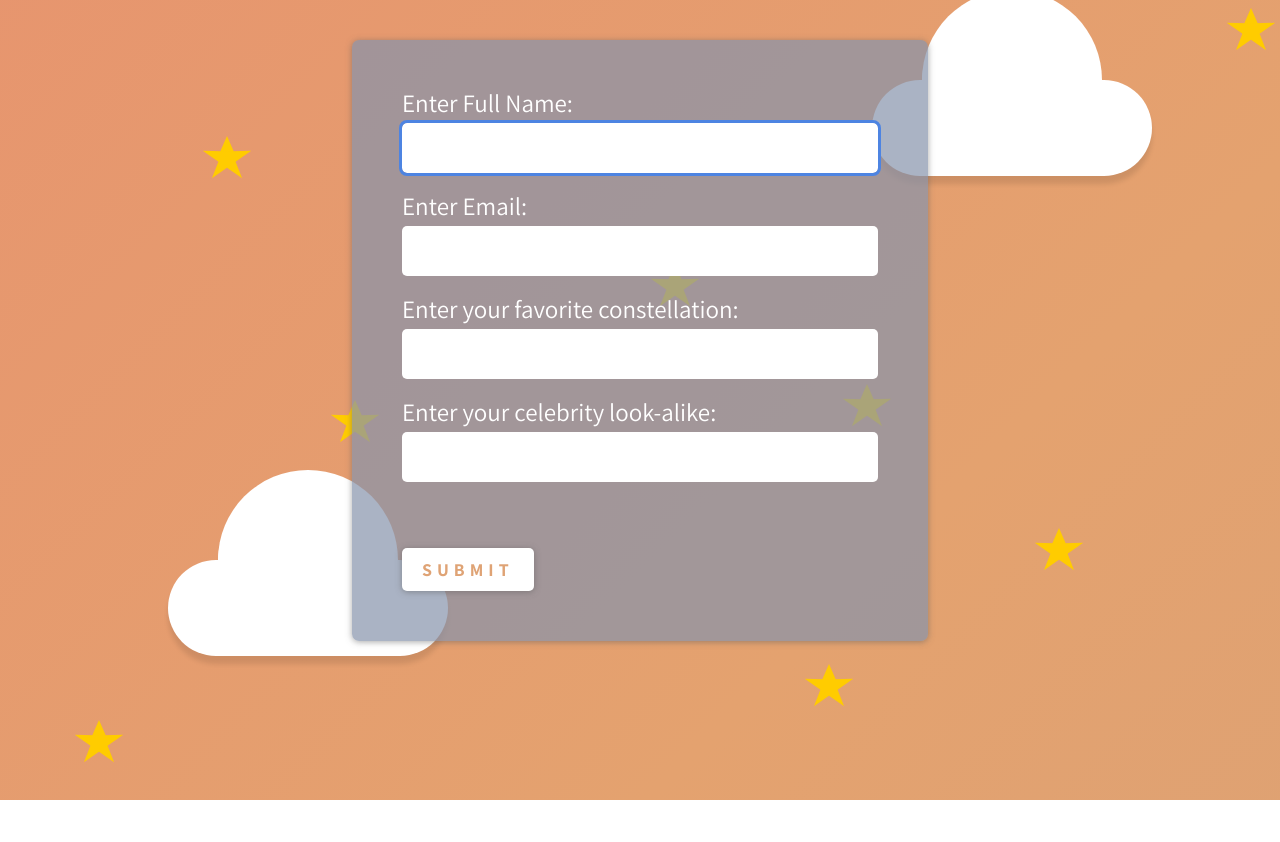
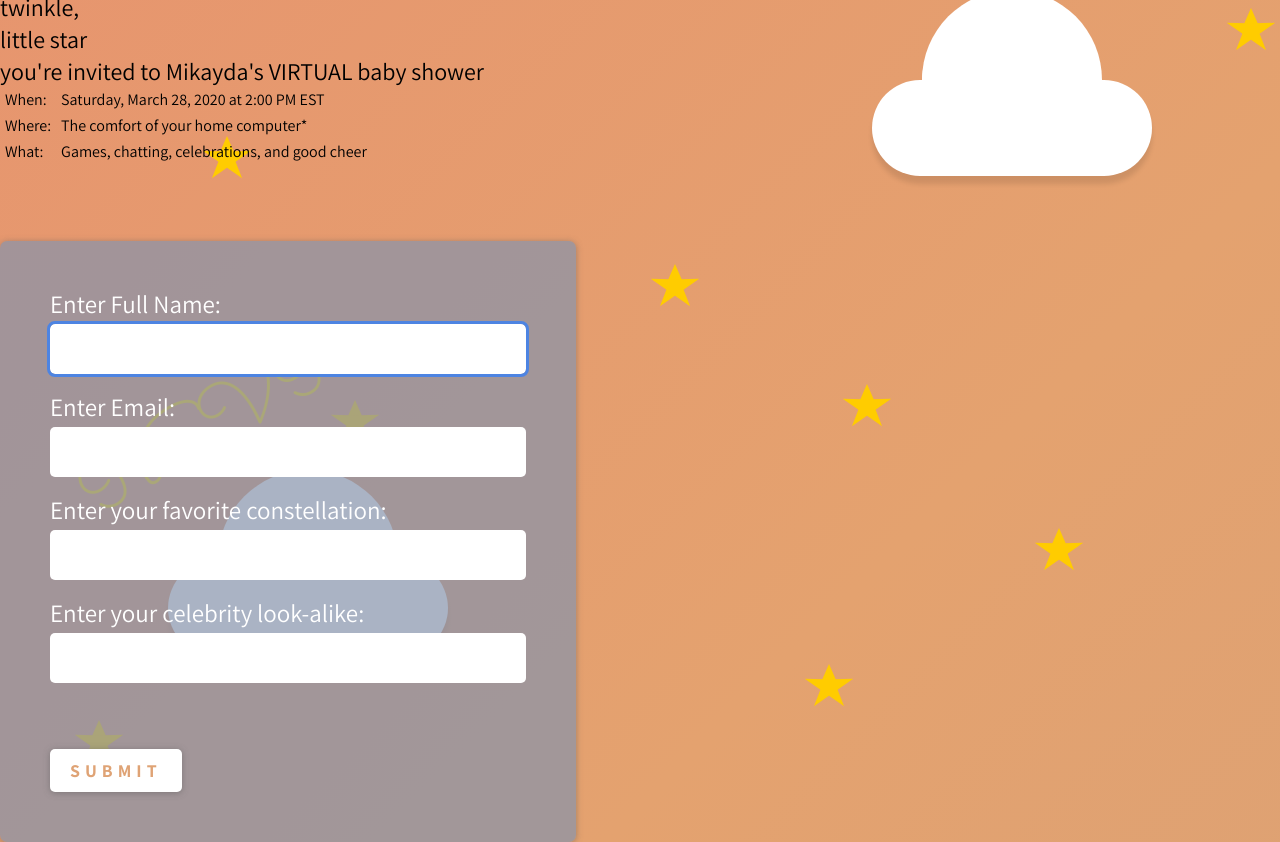
Before and after one commit to dallin-r-parker/babyshower-fe, a React (Create React App) app: page / in a window 1280 px wide. Before the commit the page ends 800 px from the top, so only its background shows below. Built offline with nearby package versions, Linux system fonts and the light colour scheme; no server answers.

Commit message:
fix type

```diff
--- a/public/index.html
+++ b/public/index.html
@@ -7,6 +7,7 @@
     <meta name="theme-color" content="#000000" />
     <meta name="description" content="Web site created using create-react-app" />
     <link href="https://fonts.googleapis.com/css?family=Assistant:400,700&display=swap" rel="stylesheet" />
+    <link href="https://fonts.googleapis.com/css?family=Sacramento&display=swap" rel="stylesheet" />
     <link rel="apple-touch-icon" href="%PUBLIC_URL%/logo192.png" />
     <!--
       manifest.json provides metadata used when your web app is installed on a
--- a/src/App.tsx
+++ b/src/App.tsx
@@ -3,11 +3,13 @@ import { Container } from './components/Container';
 import { Box } from './components/Box';
 import { Form } from './components/Form';
 import { Decorations } from './components/Decorations';
+import { Heading } from './components/Heading';
 
 const App: React.FC = (): JSX.Element => (
-  <Container flex h="100vh" w="100vw" jc="center">
+  <Container flex h="100vh" w="100vw" jc="center" fd="column">
     <Decorations />
-    <Container h="auto" w="auto" flex fd="column" z="2">
+    <Heading />
+    <Container jc="center" h="auto" w="auto" flex fd="column" z="2">
       <Box h="fit-content" w="45vw" bgc="steelBlue" opacity={0.7} mt={5} p={50} bp="tablet">
         <Form />
       </Box>
--- a/src/components/Container/index.tsx
+++ b/src/components/Container/index.tsx
@@ -9,7 +9,7 @@ interface Props {
   bgc?: string;
   flex?: boolean;
   fd?: string;
-  jc?: CSS.JustifyConent;
+  jc?: CSS.JustifyContent;
   center?: boolean;
   bp?: string;
   pos?: string;
--- /dev/null
+++ b/src/components/Heading/index.tsx
@@ -0,0 +1,60 @@
+import React from 'react';
+import styled from 'styled-components';
+import { Container } from '../Container';
+
+const cursiveStyle = {
+  fontFamily: 'Sacramento',
+  fontSize: `80px`,
+  color: `gold`,
+  transform: `rotate(330deg)`
+};
+
+export const CustomTable = styled.table`
+  &&& {
+    table,
+    th,
+    td {
+      border-collapse: collapse;
+    }
+    th,
+    td,
+    tr {
+      padding: 5px;
+    }
+    th {
+      text-align: left;
+    }
+    table {
+      width: 100%;
+      border: 1px solid black;
+    }
+  }
+`;
+
+export const Heading: React.FC = (): JSX.Element => (
+  <Container h="100vh" w="100vw" pos="relative" z="1">
+    <h2>
+      twinkle, <br /> twinkle, <br />
+      little star
+    </h2>
+    <h2>you're invited to Mikayda's VIRTUAL baby shower</h2>
+    <CustomTable>
+      <tr>
+        <th>When:</th>
+        <th>Saturday, March 28, 2020 at 2:00 PM EST</th>
+      </tr>
+      <tr>
+        <td>Where:</td>
+        <td>
+          The comfort of your home computer
+          <span>&#42;</span>
+        </td>
+      </tr>
+      <tr>
+        <td>What:</td>
+        <td>Games, chatting, celebrations, and good cheer</td>
+      </tr>
+    </CustomTable>
+    <h1 style={cursiveStyle}>RSVP</h1>
+  </Container>
+);
--- a/src/types/global.d.ts
+++ b/src/types/global.d.ts
@@ -2,5 +2,5 @@ type FlexAlignmentValues = 'center' | 'start' | 'end' | 'flex-start' | 'flex-end
 
 type FlexDistributedValues = 'space-between' | 'space-around' | 'space-evenly' | 'stretch';
 declare namespace CSS {
-  type JustifyConent = FlexAlignmentValues | FlexDistributedValues;
+  type JustifyContent = FlexAlignmentValues | FlexDistributedValues;
 }
```
